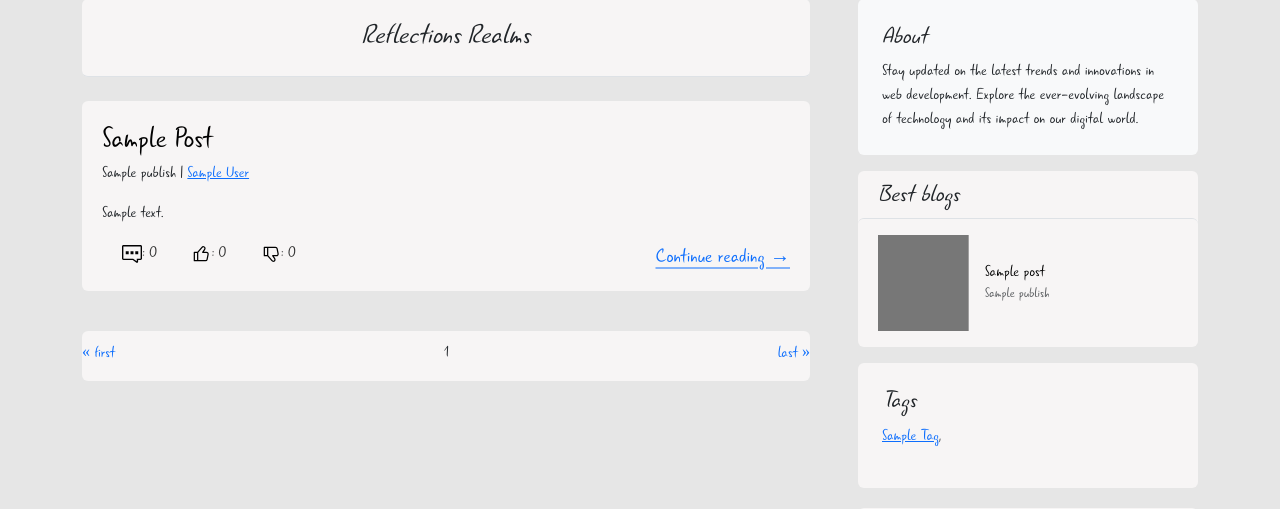
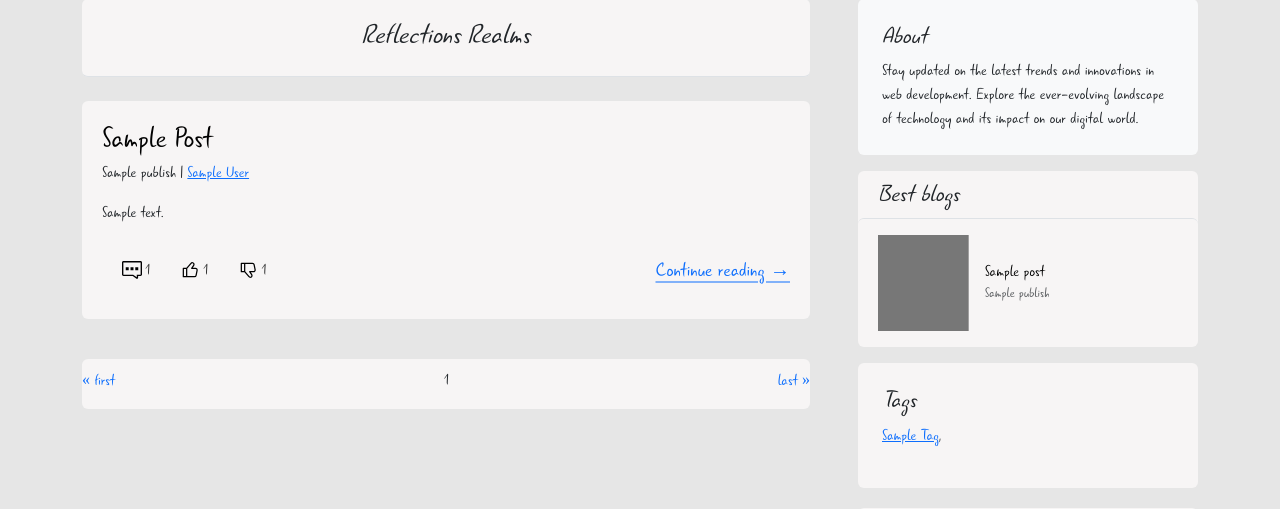
Before and after one commit to MorkvargIX/ByteBard, a Django app: template mysite/blog/templates/blog/post/list.html in a window 1280 px wide. Shown: the part 399-908 px from the top of the page. Run offline with Django 5.2, Linux system fonts and the light colour scheme; the template is opened without the code that fills it: most values are stand-ins (such as "Sample title", 1, 10 or a date in 2020); parts of the project's set-up code (start-up, migrations or seed data) failed here and were passed over.

Commit message:
Added like and dislike models and edited styles

```diff
--- a/mysite/blog/static/css/blog.css
+++ b/mysite/blog/static/css/blog.css
@@ -283,29 +283,46 @@ input[type="submit"]{
 }
 
 .statistic-element {
-    display: inline-block;
-    margin-right: 10px;
+    display: flex;
+    align-items: center;
     font-size: 16px;
     color: #333;
 }
 
-.statistic-element::before {
-    content: ' ';
-    display: inline-block;
-    width: 20px;
-    height: 20px;
-    vertical-align: middle;
-    background-repeat: no-repeat;
+.statistic-element p {
+    margin-left: 3px;
+    padding-top: 18px;
 }
 
-.post-statistic-wrapper{
+.post-statistic-wrapper {
     display: flex;
     justify-content: space-between;
     max-width: 700px;
+    padding-left: 20px;
+    list-style-type: none;
 }
 
-.post-statistic-link{
+.post-statistic-element {
+    display: flex;
+    align-items: center;
+}
+
+.post-statistic-link {
     font-size: 20px;
+}
+
+.like-elements{
+    padding-left: 30px;
+}
+
+.like-elements p{
+    pointer-events: none;
+}
+
+.post-active-elements:hover {
+    cursor: pointer;
+    transform: scale(1.2);
+    fill: #ff0000;
 }
 
 .pagination{
--- /dev/null
+++ b/mysite/blog/templates/blog/post/includes/post_info.html
@@ -0,0 +1,16 @@
+{% load static %}
+
+<ul class="post-statistic post-statistic-element">
+  <li class="statistic-element">
+      <img src="{% static 'logo/comment.svg' %}" alt="#comment" width="20" height="20" class="post-active-elements">
+      <p class="active-element-counter"> {{ post.comments.count }}</p>
+  </li>
+  <li class="statistic-element like-elements">
+      <img src="{% static 'logo/like.svg' %}" alt="#comment" width="20" height="20" class="post-active-elements">
+      <p class="active-element-counter">{{ post.likes.count }}</p>
+  </li>
+  <li class="statistic-element like-elements">
+      <img src="{% static 'logo/dislike.svg' %}" alt="#comment" width="20" height="20" class="post-active-elements">
+      <p class="active-element-counter">{{ post.dislikes.count }}</p>
+  </li>
+</ul>
--- a/mysite/blog/templates/blog/post/list.html
+++ b/mysite/blog/templates/blog/post/list.html
@@ -55,11 +55,7 @@
           <p>{{ post.body|markdown|truncatewords_html:60 }}</p>
 
           <div class="post-statistic-wrapper">
-            <ul class="post-statistic post-statistic-element">
-              <li class="statistic-element"><img src="{% static 'logo/comment.svg' %}" alt="#comment" width="20" height="20">: 0</li>
-              <li class="statistic-element"><img src="{% static 'logo/like.svg' %}" alt="#comment" width="20" height="20">: 0</li>
-              <li class="statistic-element"><img src="{% static 'logo/dislike.svg' %}" alt="#comment" width="20" height="20">: 0</li>
-            </ul>
+            {% include "blog/post/includes/post_info.html" %}
             <div class="post-statistic-element post-statistic-link">
               <a href="{{ post.get_absolute_url }}" class="icon-link gap-1 icon-link-hover">
                   Continue reading →
```
Also changed, not shown: mysite/blog/admin.py (+15 -1 lines), mysite/blog/models.py (+34 -0 lines), mysite/blog/templates/blog/post/detail.html (+1 -8 lines), mysite/blog/migrations/0009_dislike_like.py (added).
